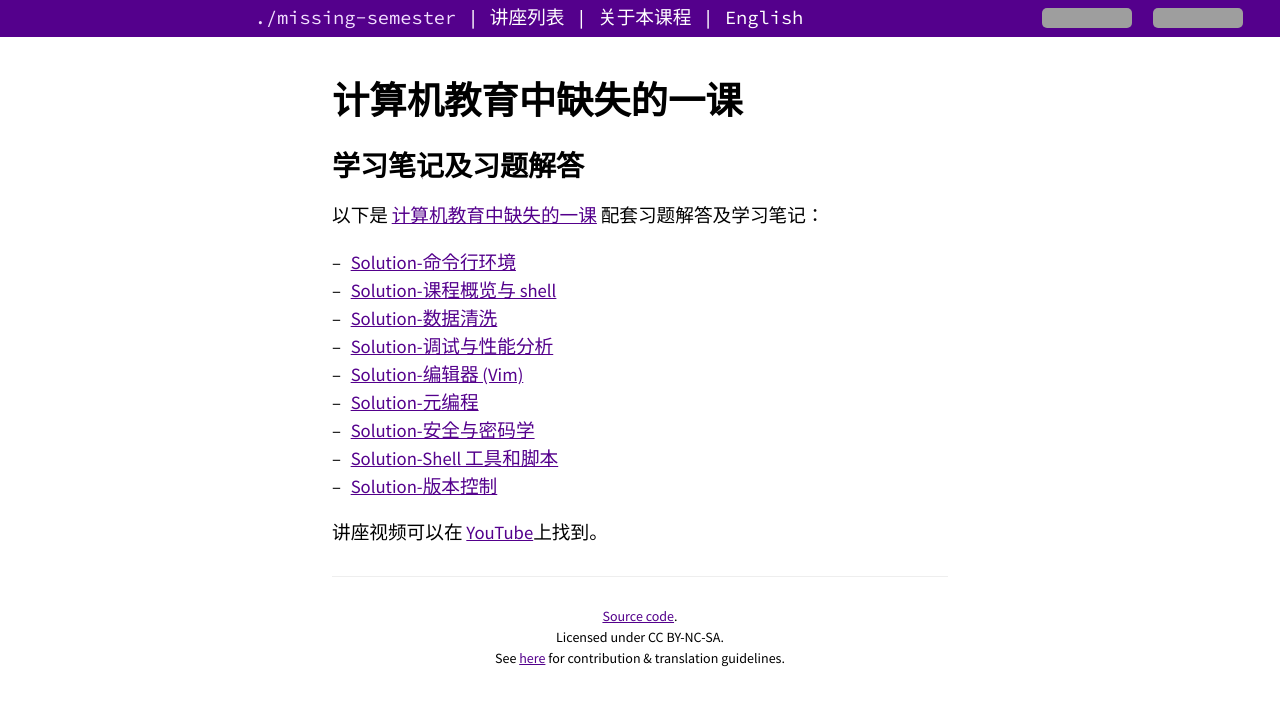
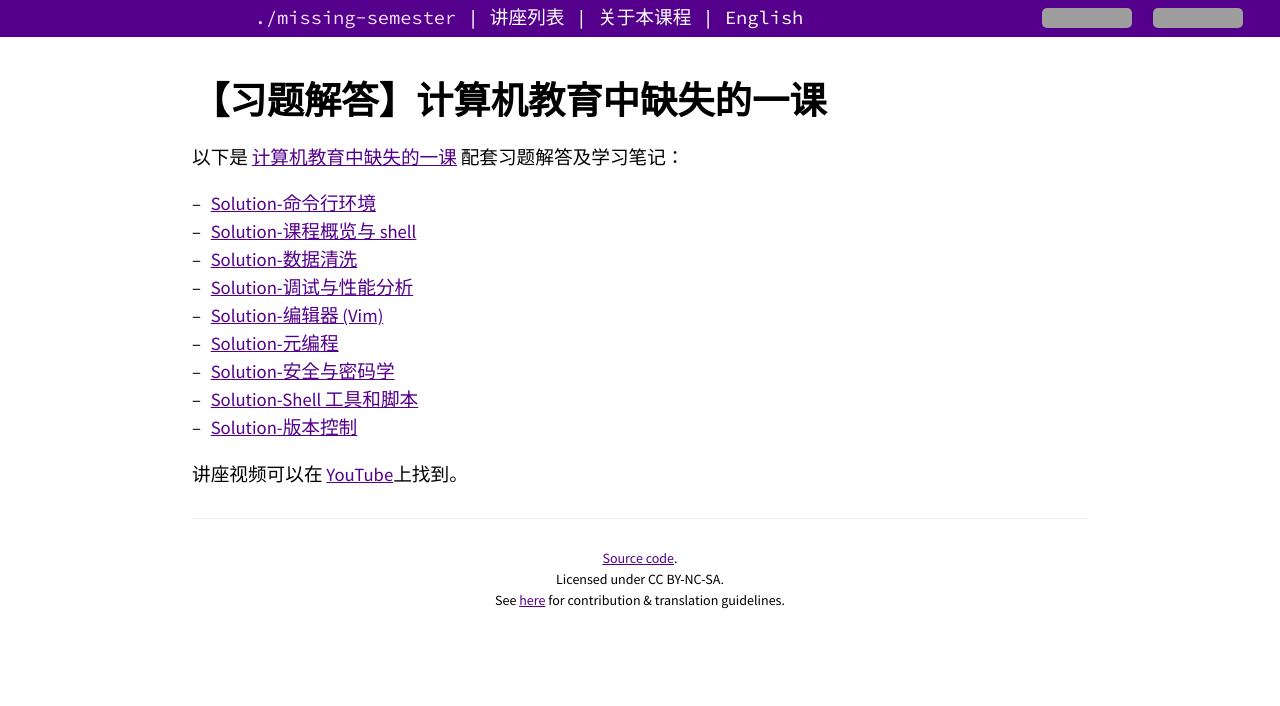
Before and after one commit to missing-semester-cn/missing-notes-and-solutions, a Jekyll site: the page built from index.md, in a window 1280 px wide. Shown: the top 706 px of the page. Built offline with Jekyll 4.4.1, drawn with Linux system fonts in a browser that asks for light colours; grey boxes are pictures that could not be loaded.

Commit message:
change the width

```diff
--- a/index.md
+++ b/index.md
@@ -1,10 +1,8 @@
 ---
 layout: page
-title: 计算机教育中缺失的一课
+title: 【习题解答】计算机教育中缺失的一课
 ---
 
-
-# 学习笔记及习题解答
 
 以下是 [计算机教育中缺失的一课](https://missing-semester-cn.github.io/) 配套习题解答及学习笔记：
 
--- a/static/css/main.css
+++ b/static/css/main.css
@@ -213,7 +213,7 @@ hr {
 /* Elements */
 
 #content {
-  max-width: 35rem;
+  max-width: 50rem;
   margin: auto;
   margin-bottom: 2rem;
   padding: 1rem 1rem 0 1rem;
```
